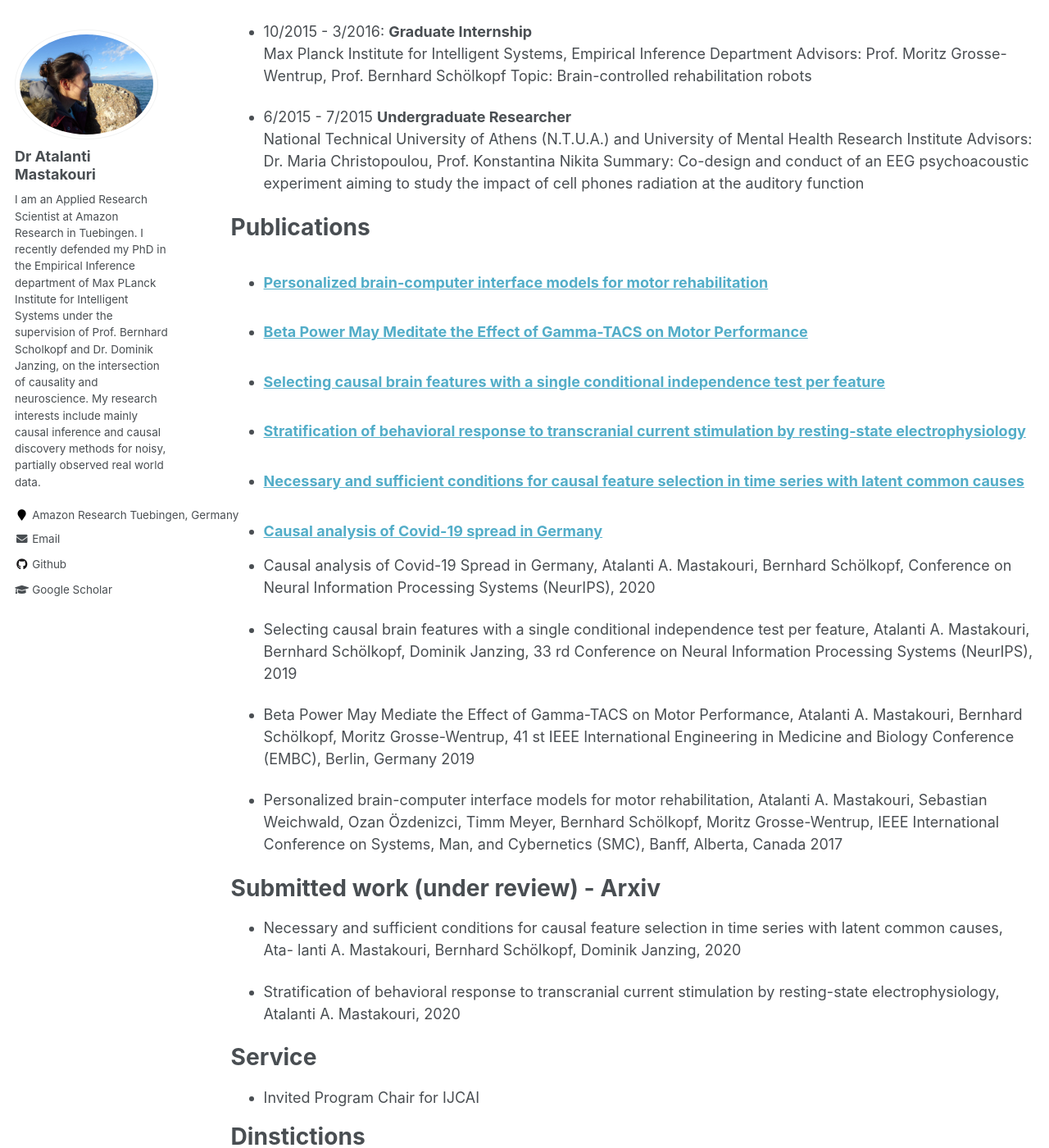
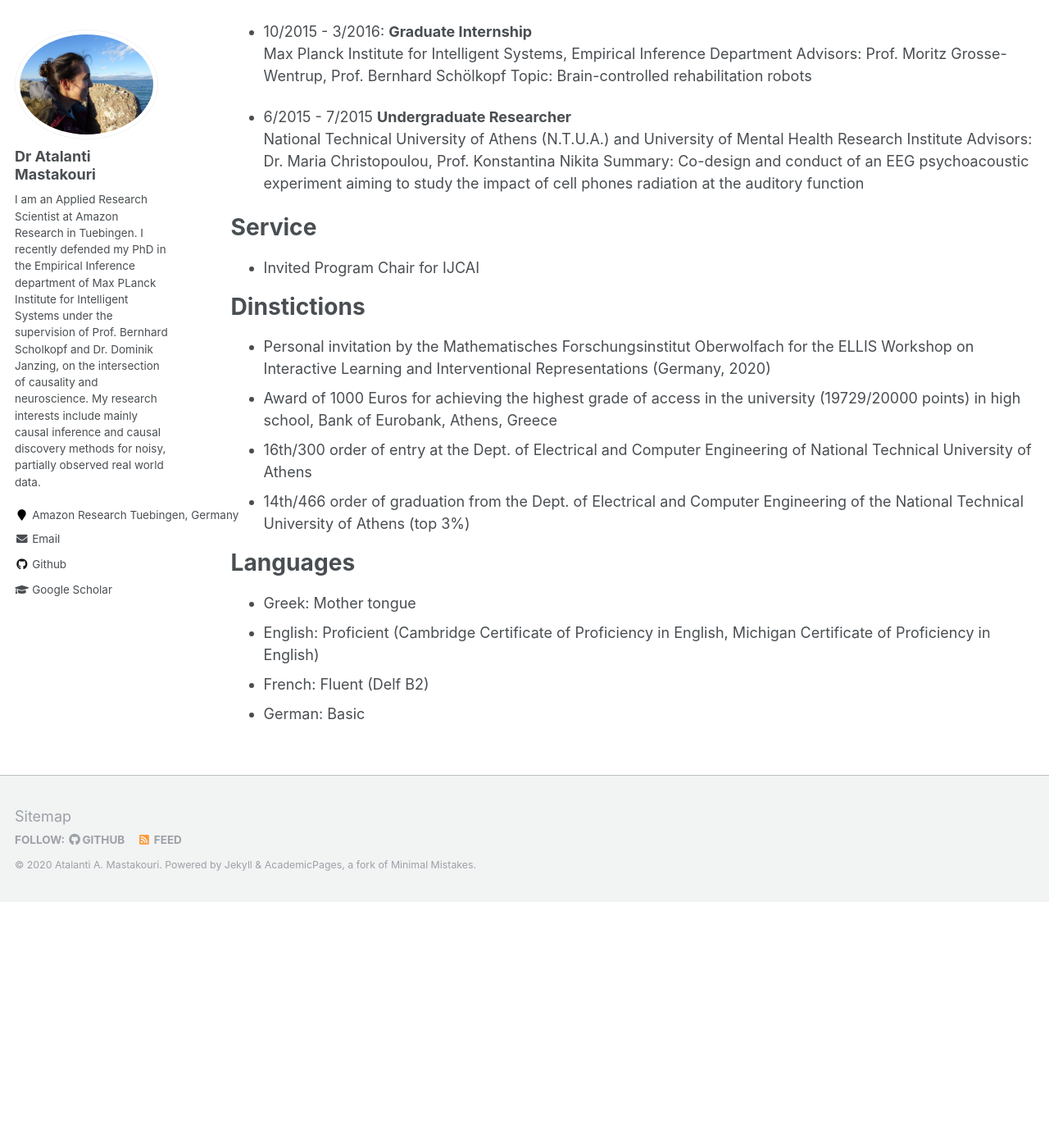
Before and after one commit to atalanti/atalanti.github.io, a Jekyll site: the page built from _pages/cv.md, in a window 1280 px wide and 1400 px high, scrolled down 1117 px. Shown: the whole window at 82% size. Built offline with Jekyll 4.4.1, drawn with Linux system fonts in a browser that asks for light colours; after the commit the page ends 2217 px from its top, so only the background shows below that; some of the changed text lies outside the part shown.

Commit message:
Update cv.md

```diff
--- a/_pages/cv.md
+++ b/_pages/cv.md
@@ -53,28 +53,6 @@ Advisors: Dr. Maria Christopoulou, Prof. Konstantina Nikita
 Summary: Co-design and conduct of an EEG psychoacoustic experiment aiming to study the impact of
 cell phones radiation at the auditory function
 
-Publications
-======
-  <ul>{% for post in site.publications %}
-    {% include archive-single-cv.html %}
-  {% endfor %}</ul>
-
-* Causal analysis of Covid-19 Spread in Germany, Atalanti A. Mastakouri, Bernhard Schölkopf, Conference on Neural Information Processing Systems (NeurIPS), 2020
-
-* Selecting causal brain features with a single conditional independence test per feature, Atalanti A. Mastakouri,
-Bernhard Schölkopf, Dominik Janzing, 33 rd Conference on Neural Information Processing Systems (NeurIPS), 2019
-
-* Beta Power May Mediate the Effect of Gamma-TACS on Motor Performance, Atalanti A. Mastakouri, Bernhard Schölkopf, Moritz Grosse-Wentrup, 41 st IEEE International Engineering in Medicine and Biology Conference (EMBC), Berlin, Germany 2019
-
-* Personalized brain-computer interface models for motor rehabilitation, Atalanti A. Mastakouri, Sebastian Weichwald, Ozan Özdenizci, Timm Meyer, Bernhard Schölkopf, Moritz Grosse-Wentrup, IEEE International Conference on Systems, Man, and Cybernetics (SMC), Banff, Alberta, Canada 2017
-
-Submitted work (under review) - Arxiv
-======
-* Necessary and sufficient conditions for causal feature selection in time series with latent common causes, Ata-
-lanti A. Mastakouri, Bernhard Schölkopf, Dominik Janzing, 2020
-
-* Stratification of behavioral response to transcranial current stimulation by resting-state electrophysiology, Atalanti A. Mastakouri, 2020
-
 Service
 ======
 * Invited Program Chair for IJCAI
```
Also changed, not shown: other parts of _pages/cv.md (+1 -1 lines).
